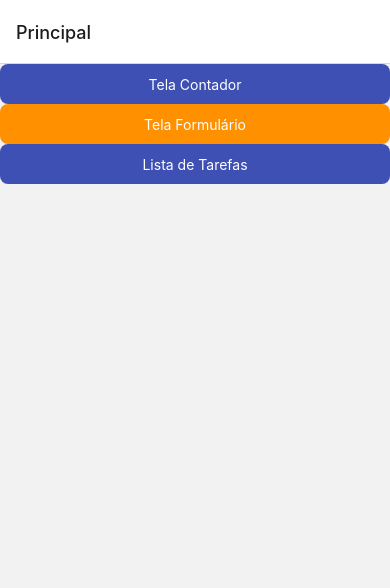
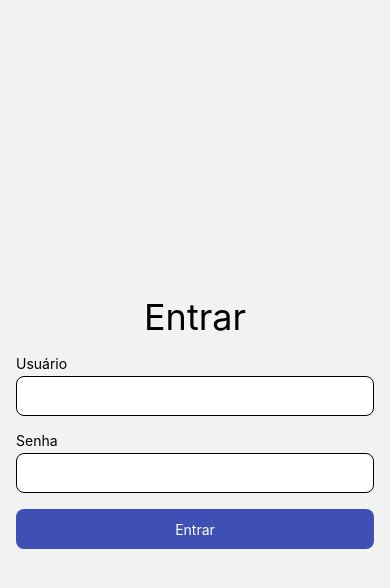
Before and after one commit to IanSilvaa/aulas-mobile-senai, a React Native app: screen / in a window 390 px wide. Shown: the top 588 px of the page. Built offline with nearby package versions, Linux system fonts and the light colour scheme.

Commit message:
adicionado TelaLogin

```diff
--- a/App.js
+++ b/App.js
@@ -9,6 +9,7 @@
 
 import { NavigationContainer } from '@react-navigation/native';
 import { createStackNavigator } from '@react-navigation/stack';
+import TelaLogin from './telas/TelaLogin/TelaLogin';
 
 const Stack = createStackNavigator()
 
@@ -24,7 +25,10 @@
     <View style={estilos.todoApp}>
       <NavigationContainer>
         <Stack.Navigator  screenOptions={{ cardStyle: { flex: 1 } }}>
-          <Stack.Screen name={TELAS.TELA_PRINCIPAL} component={TelaPrincipal} options={{title: 'Principal'}}/>
+          <Stack.Group screenOptions={{ headerShown: false }}>
+            <Stack.Screen name={TELAS.TELA_LOGIN} component={TelaLogin} />
+          </Stack.Group>
+          <Stack.Screen name={TELAS.TELA_PRINCIPAL} component={TelaPrincipal} options={{title: 'Principal', headerLeft: null}}/>
           <Stack.Screen name={TELAS.TELA_CONTADOR} component={TelaContador} options={{ title: 'Contador' }} />
           <Stack.Screen name={TELAS.TELA_FORMULARIO} component={TelaFormulario} options={{ title: 'Formulário' }} />
           <Stack.Screen name={TELAS.TELA_LISTA_TAREFAS} component={TelaListaTarefas} options={{ title: 'Lista Terefas' }} />
--- /dev/null
+++ b/comum/constantes/chaves-storage.js
@@ -0,0 +1,3 @@
+export const CHAVES_SOTORAGE = {
+    LISTA_TAREFAS: 'LISTA_TAREFAS',
+  };
--- a/comum/constantes/telas.js
+++ b/comum/constantes/telas.js
@@ -3,6 +3,7 @@
     TELA_CONTADOR: 'TELA_CONTADOR',
     TELA_FORMULARIO: 'TELA_FORMULARIO',
     TELA_LISTA_TAREFAS: 'TELA_LISTA_TAREFAS',
+    TELA_LOGIN: 'TELA_LOGIN',
   };
 
   export default TELAS;
--- a/comum/servicos/servicoStorage.js
+++ b/comum/servicos/servicoStorage.js
@@ -1 +1,17 @@
 import AsyncStorage from '@react-native-async-storage/async-storage';
+
+export async function pegarItemStorage(chave) {
+    try {
+      return await AsyncStorage.getItem(chave);
+    } catch {
+      return null;
+    }
+  }
+
+  export async function adicionarItemStorage(chave, valor) {
+    try {
+      return await AsyncStorage.setItem(chave, JSON.stringify(valor));
+    } catch {
+      return null;
+    }
+  }
--- a/telas/TelaListaTarefas/ItemTarefa.js
+++ b/telas/TelaListaTarefas/ItemTarefa.js
@@ -2,7 +2,6 @@
 import estilos from './TelaListaTarefasStyle';
 
 const ItemTarefa = (props) => {
-  console.log(props);
   return (
     <View style={estilos.itemTarefa}>
       <Text style={estilos.descricaoTarefa}>{props.item.descricao}</Text>
--- a/telas/TelaListaTarefas/TelaListaTarefas.js
+++ b/telas/TelaListaTarefas/TelaListaTarefas.js
@@ -9,6 +9,8 @@
 import CampoTextoCustomizado from '../../comum/componentes/CampoTextoCustomizado/CampoTextoCustomizado';
 import BotaoCustomizado from '../../comum/componentes/BotaoCustomizado/BotaoCustomizado';
 import AsyncStorage from '@react-native-async-storage/async-storage';
+import { adicionarItemStorage, pegarItemStorage } from '../../comum/servicos/servicoStorage';
+import { CHAVES_SOTORAGE } from '../../comum/constantes/chaves-storage';
 
 const TelaListaTarefas = () => {
   const [listaTarefas, setListaTarefas] = React.useState([]);
@@ -16,7 +18,7 @@
 
   useEffect(() => {
     const atualizarListagemDoStorage = async () => {
-      const listagemDosStorage = await AsyncStorage.getItem('my-key');
+      const listagemDosStorage = await pegarItemStorage(CHAVES_SOTORAGE.LISTA_TAREFAS);
       if (listagemDosStorage) {
         setListaTarefas(JSON.parse(listagemDosStorage));
       }
@@ -26,15 +28,19 @@
   }, []);
 
   const adicinarTarefa = async () => {
+    try {
       // if (campoDescricao !== null && campoDescricao !== undefined && campoDescricao !== '')
       if (campoDescricao) {
         const novaLista = [...listaTarefas, { descricao: campoDescricao, id: +new Date() }];
         setListaTarefas(novaLista);
         setCampoDescricao('');
 
-      await AsyncStorage.setItem('my-key', JSON.stringify(novaLista));
+        await adicionarItemStorage(CHAVES_SOTORAGE.LISTA_TAREFAS, novaLista);
       } else {
         alert('Campo descrição é obrigatório.');
+      }
+    } catch {
+      console.log('Deu erro ao adicionar na lista de tarefas.');
     }
   };
 
--- /dev/null
+++ b/telas/TelaLogin/TelaLogin.js
@@ -0,0 +1,40 @@
+import { useState } from "react";
+import { View, Text } from "react-native";
+import CampoTextoCustomizado from "../../comum/componentes/CampoTextoCustomizado/CampoTextoCustomizado";
+import BotaoCustomizado from "../../comum/componentes/BotaoCustomizado/BotaoCustomizado";
+import estilos from "./TelaLoginStyle";
+import TELAS from "../../comum/constantes/telas"
+
+const TelaLogin = (props) => {
+    const [campoUsuario, setCampoUsuario] = useState('')
+    const [campoSenha, setCampoSenha] = useState('')
+
+    const entrar = () => {
+        if (campoUsuario.trim() && campoSenha.trim()) {
+            // aqui vamos chamar a api do backend para validar login no futuro
+            if (campoUsuario === 'admin' && campoSenha === 'admin') {
+                // redireiconar para "dentro" do app
+                props.navigation.navigate(TELAS.TELA_PRINCIPAL);
+            } else {
+                alert('Usuário ou senha inválida!');
+            }
+        } else {
+            alert('Preencha os campos!');
+        }
+    }
+
+    return (
+        <View style={estilos.container}>
+            <View style={estilos.containerTituloEntrar}>
+                <Text style={estilos.tituloEntrar}>Entrar</Text>
+            </View>
+            <CampoTextoCustomizado label='Usuário' value={campoUsuario} onChangeText={setCampoUsuario} />
+            <CampoTextoCustomizado label='Senha' value={campoSenha} onChangeText={setCampoSenha} />
+            <BotaoCustomizado cor='primaria' onPress={entrar}>
+                Entrar
+            </BotaoCustomizado>
+        </View>
+    )
+}
+
+export default TelaLogin;
--- /dev/null
+++ b/telas/TelaLogin/TelaLoginStyle.js
@@ -0,0 +1,19 @@
+import { StyleSheet } from "react-native";
+
+const estilos = StyleSheet.create({
+    container: {
+        flex: 1,
+        justifyContent: 'center',
+        padding: 16,
+        gap: 16,
+    },
+
+    containerTituloEntrar: {
+        alignItems: 'center',
+    },
+    tituloEntrar: {
+        fontSize: 36,
+    },
+});
+
+export default estilos;
```
Lines whose indentation alone changed are shown as unchanged.
